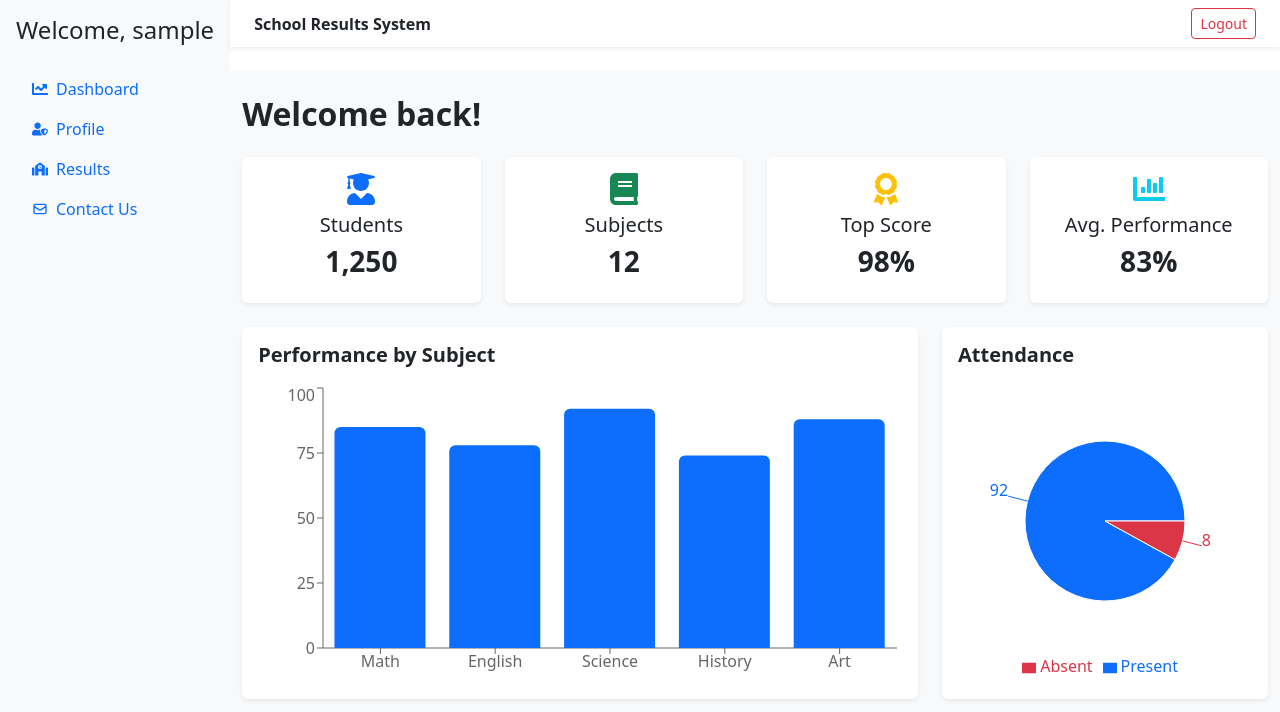
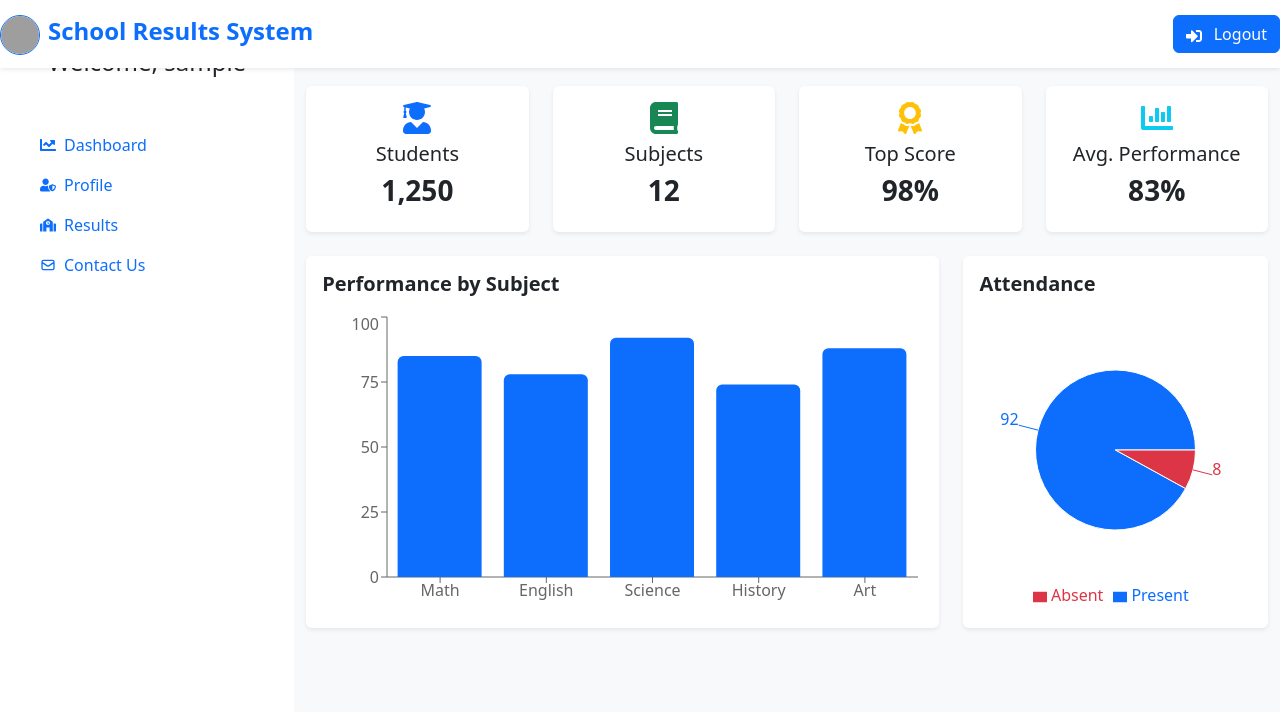
Before and after one commit to BILL-CHEPTOYEK/school-results-system, a React (Vite) app in the folder frontend/: page /dashboard in a window 1280 px wide. Shown: the top 712 px of the page. Built offline with nearby package versions, Linux system fonts and the light colour scheme; sample sign-in values are in the browser's storage; grey boxes are pictures that could not be loaded.

Commit message:
results..

```diff
--- a/frontend/src/App.jsx
+++ b/frontend/src/App.jsx
@@ -4,12 +4,14 @@ import Home from './pages/Home';
 import Login from './pages/Login';
 import Dashboard from './pages/Dashboard';
 import Sidebar from './pages/Sidebar';
+import Navbar from './pages/Navbar';
+import Results from './pages/Results'
 import { ToastContainer, toast } from 'react-toastify';
 import 'react-toastify/dist/ReactToastify.css';
 
 // Example Profile page
 function Profile() {
-  return <div className="p-4"><h2>Profile</h2><p>This is your profile page.</p></div>;
+  return <div className="p-5 m-4"><h2>Profile</h2><p>This is your profile page.</p></div>;
 }
 
 function LoginWrapper({ onLogin }) {
@@ -26,11 +28,8 @@ function AuthLayout({ onLogout }) {
     <div className="d-flex">
       <Sidebar />
       <div className="flex-grow-1">
-        {/* Navbar placeholder */}
-        <div className="px-4 py-2 mb-4 bg-white shadow-sm d-flex justify-content-between align-items-center">
-          <span className="fw-bold">School Results System</span>
-          <button className="btn btn-outline-danger btn-sm" onClick={onLogout}>Logout</button>
-        </div>
+        <Navbar onLogout={onLogout} />
+        {/* Main content area */}
         <Outlet />
       </div>
     </div>
@@ -65,7 +64,8 @@ export default function App() {
             <Route path="/profile" element={<Profile />} />
             {/* Add more authenticated routes here */}
             <Route path="*" element={<Navigate to="/dashboard" replace />} />
-          </Route>
+            <Route path="/results" element={<Results/>} />
+      </Route>
         ) : (
           <Route path="*" element={<Navigate to="/login" replace />} />
         )}
--- /dev/null
+++ b/frontend/src/pages/Navbar.jsx
@@ -0,0 +1,36 @@
+// File: src/pages/Navbar.jsx
+import React from 'react';
+import { Navbar as BSNavbar, Nav } from 'react-bootstrap';
+import { FaSignInAlt } from 'react-icons/fa';
+import { useNavigate } from 'react-router-dom';
+
+export default function CustomNavbar() {
+    const navigate = useNavigate();
+    // Check if user is logged in
+    const isLoggedIn = !!localStorage.getItem('token');
+    // If not logged in, redirect to login page
+    if (!isLoggedIn) {
+        navigate('/login');
+        return null;
+    }
+
+    // Handle logout
+    const onLogout = () => {
+        localStorage.removeItem('token');
+        navigate('/');
+    };
+    // If logged in, render the Navbar
+    return (
+        <BSNavbar bg="white" expand="md" className="py-2 shadow-sm" fixed='top'>
+            <BSNavbar.Brand href="/">
+                <img src="/assets/login.jpg" width="40" height="40" className="border rounded-circle me-2 border-primary" alt="School Logo" />
+                <span className="fw-bold fs-4 text-primary">School Results System</span>
+            </BSNavbar.Brand>
+            <Nav className="ms-auto">
+                <button className="btn btn-primary" onClick={onLogout}>
+                    <FaSignInAlt className="me-2" /> Logout
+                </button>
+            </Nav>
+        </BSNavbar>
+    );
+}
--- /dev/null
+++ b/frontend/src/pages/Results.jsx
@@ -0,0 +1,39 @@
+import react from 'react';
+import { Nav } from 'react-bootstrap';
+import { FaFileImport } from 'react-icons/fa';
+import { useNavigate } from 'react-router-dom';
+import api from '../services/api';
+
+export default function Results() {
+  const navigate = useNavigate();
+  const user = JSON.parse(localStorage.getItem('user'));
+
+  // Check if user is logged in
+  if (!user) {
+    navigate('/login');
+    return null; // Prevent rendering if not logged in
+  }
+
+  // Fetch results from the API
+  const fetchResults = async () => {
+    try {
+      const response = await api.get(`/results/${user.id}`);
+      return response.data;
+    } catch (error) {
+      console.error('Error fetching results:', error);
+      return [];
+    }
+  };
+
+  return (
+    <div className="p-4">
+      <h2 className="mb-4">Your Results</h2>
+      <Nav className="flex-column">
+        <Nav.Link as={Link} to="/results" className="d-flex align-items-center">
+          <FaFileImport className="me-2" /> View Results
+        </Nav.Link>
+      </Nav>
+      {/* Table of different classes */}
+    </div>
+  );
+}
--- a/frontend/src/pages/Sidebar.jsx
+++ b/frontend/src/pages/Sidebar.jsx
@@ -10,8 +10,8 @@ export default function Sidebar() {
   const user = JSON.parse(localStorage.getItem('user'));
 
   return (
-    <div className="p-3 sidebar bg-light">
-      <h4 className="mb-4 text-center">Welcome, {user ? user.username : 'Guest'}</h4>
+    <div className="left-0 p-4 sidebar bg-l"  >
+      <h4 className="p-4 mb-4 text-center " >Welcome, {user ? user.username : 'Guest'}</h4>
       <Nav className="flex-column">
         <Nav.Link as={Link} to="/dashboard" className="d-flex align-items-center">
           <FaChartLine className="me-2" /> Dashboard
```
